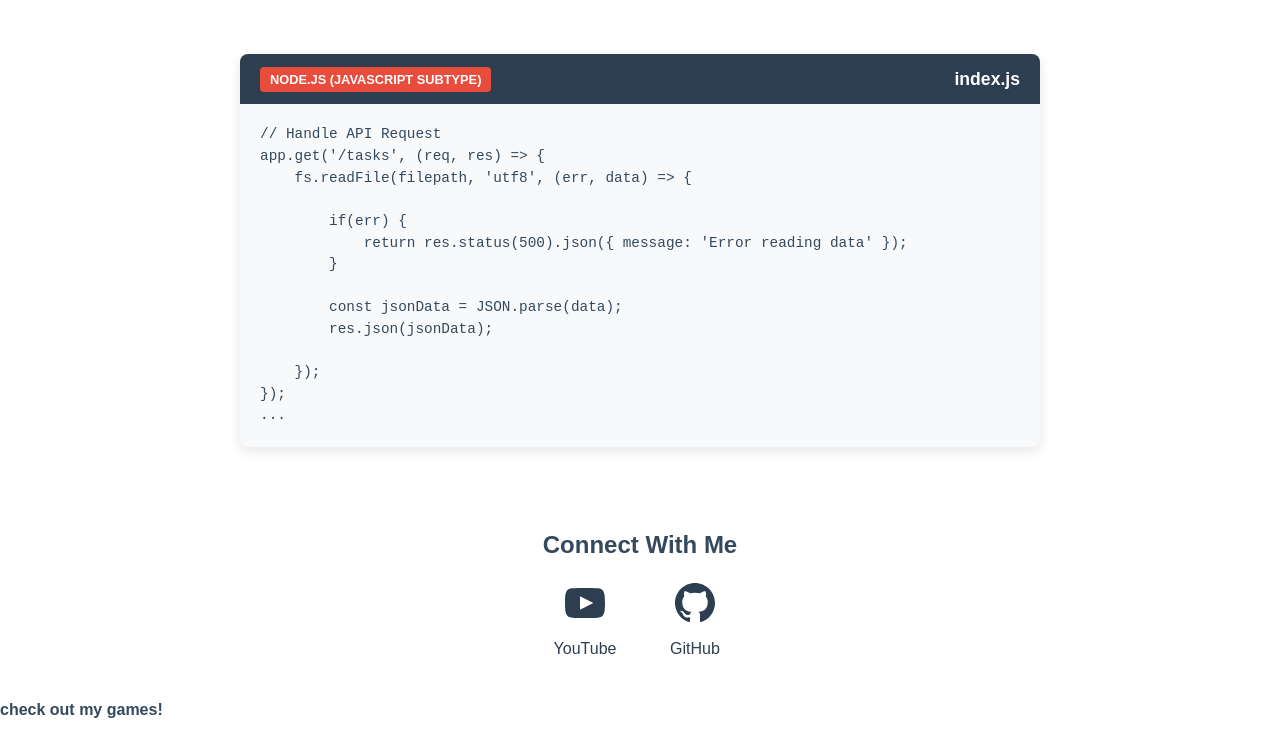
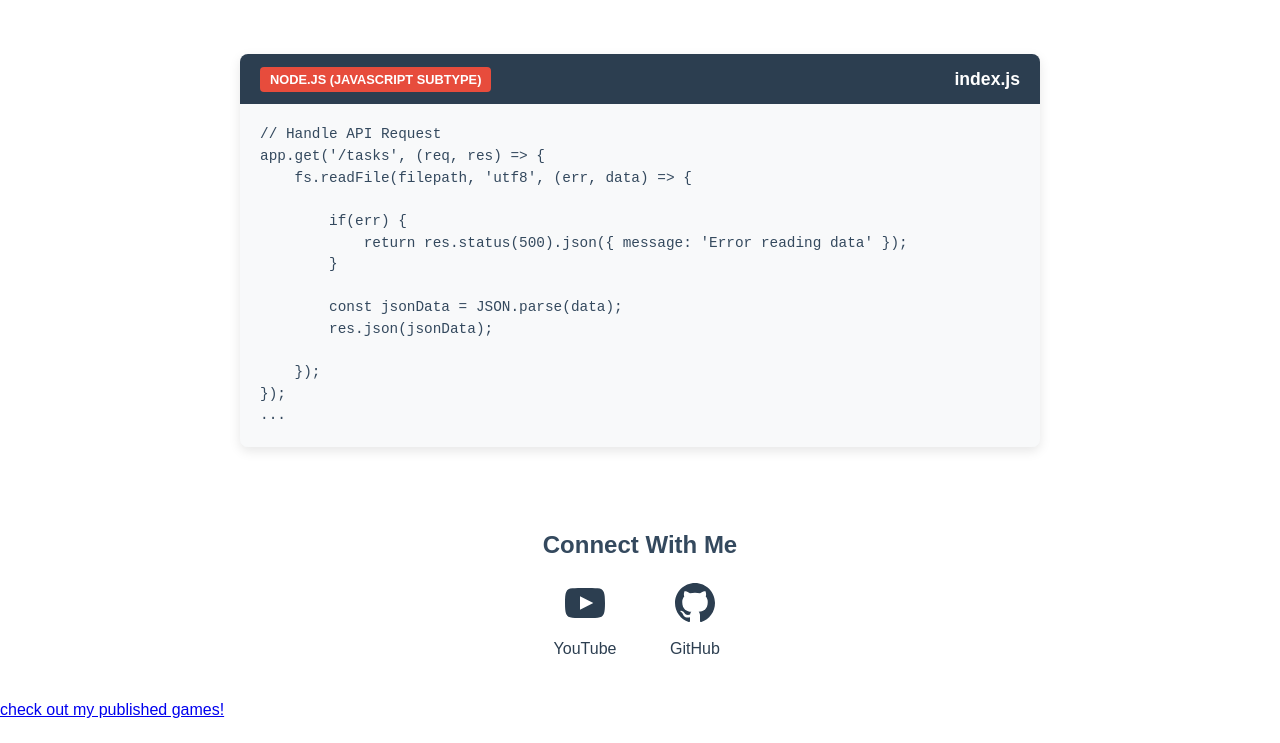
Before and after one commit to AugismeJ/AugismeJ.github.io, a plain HTML site: page index.html in a window 1280 px wide. Shown: the part 3910-4653 px from the top of the page. After the commit the page ends 4632 px from the top, so only its background shows below. Drawn offline with Linux system fonts and the light colour scheme.

Commit message:
index.html finalization

```diff
--- a/index.html
+++ b/index.html
@@ -505,8 +505,8 @@ app.get('/tasks', (req, res) =&gt; {
 
 <div>
 
-<h4>check out my games!</h4>
-<a href="https://augisme.itch.io/">
+
+<a href="https://augisme.itch.io/" class="center">check out my published games!</a>
 
 </div>
     <script>
```
